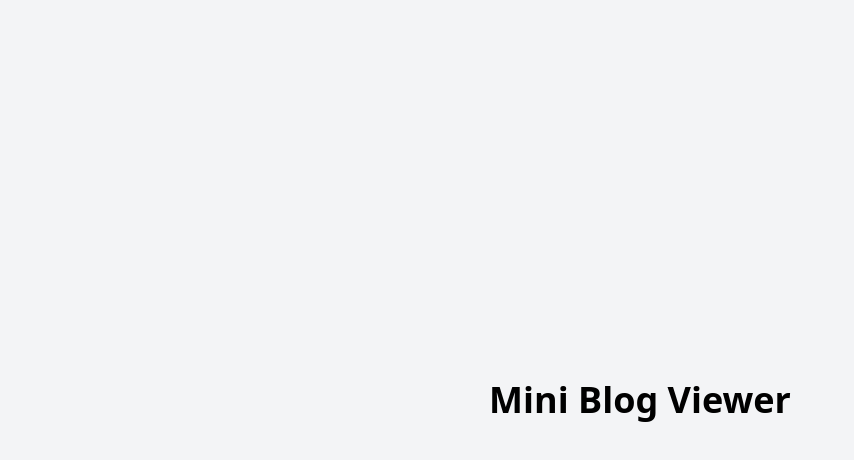
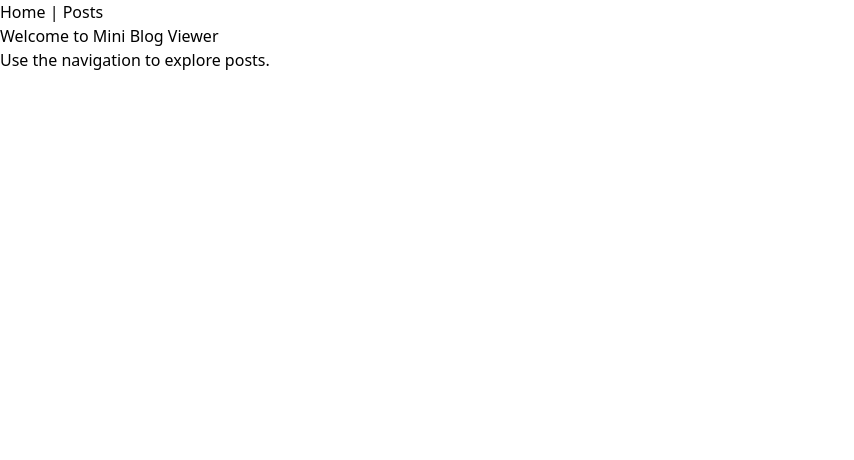
Before and after one commit to kushal18-codes/mini-blog-viewer, a React (Vite) app: page / in a window 1280 px wide. Shown: the top 460 px of the page, without its empty margins (0-854 px from the left). Built offline with nearby package versions, Linux system fonts and the light colour scheme.

Commit message:
feat(app): implement routing and layout structure
- Added Layout component for consistent navigation
- Created Home and Posts pages with basic content

```diff
--- a/src/App.tsx
+++ b/src/App.tsx
@@ -1,11 +1,17 @@
 import './app.css';
 
-function App() {
+import { Route, Routes } from 'react-router-dom';
+import Layout from './components/layout';
+import Home from './pages/home';
+import Posts from './pages/posts';
+
+export default function App() {
   return (
-    <main className="flex min-h-screen flex-col items-center justify-center bg-gray-100">
-      <h1 className="font-bold text-4xl">Mini Blog Viewer</h1>
-    </main>
+    <Layout>
+      <Routes>
+        <Route element={<Home />} path="/" />
+        <Route element={<Posts />} path="/posts" />
+      </Routes>
+    </Layout>
   );
 }
-
-export default App;
--- /dev/null
+++ b/src/components/layout.tsx
@@ -0,0 +1,15 @@
+import type { ReactNode } from 'react';
+import { Link } from 'react-router-dom';
+
+export default function Layout({
+  children,
+}: Readonly<{ children: ReactNode }>) {
+  return (
+    <div>
+      <nav>
+        <Link to="/">Home</Link> | <Link to="/posts">Posts</Link>
+      </nav>
+      <main>{children}</main>
+    </div>
+  );
+}
--- /dev/null
+++ b/src/pages/home.tsx
@@ -0,0 +1,8 @@
+export default function Home() {
+  return (
+    <div>
+      <h1>Welcome to Mini Blog Viewer</h1>
+      <p>Use the navigation to explore posts.</p>
+    </div>
+  );
+}
--- /dev/null
+++ b/src/pages/posts.tsx
@@ -0,0 +1,9 @@
+export default function Posts() {
+  return (
+    <div>
+      <h1>Posts</h1>
+      <p>Here you can view all the posts.</p>
+      {/* TODO: To implement */}
+    </div>
+  );
+}
```
